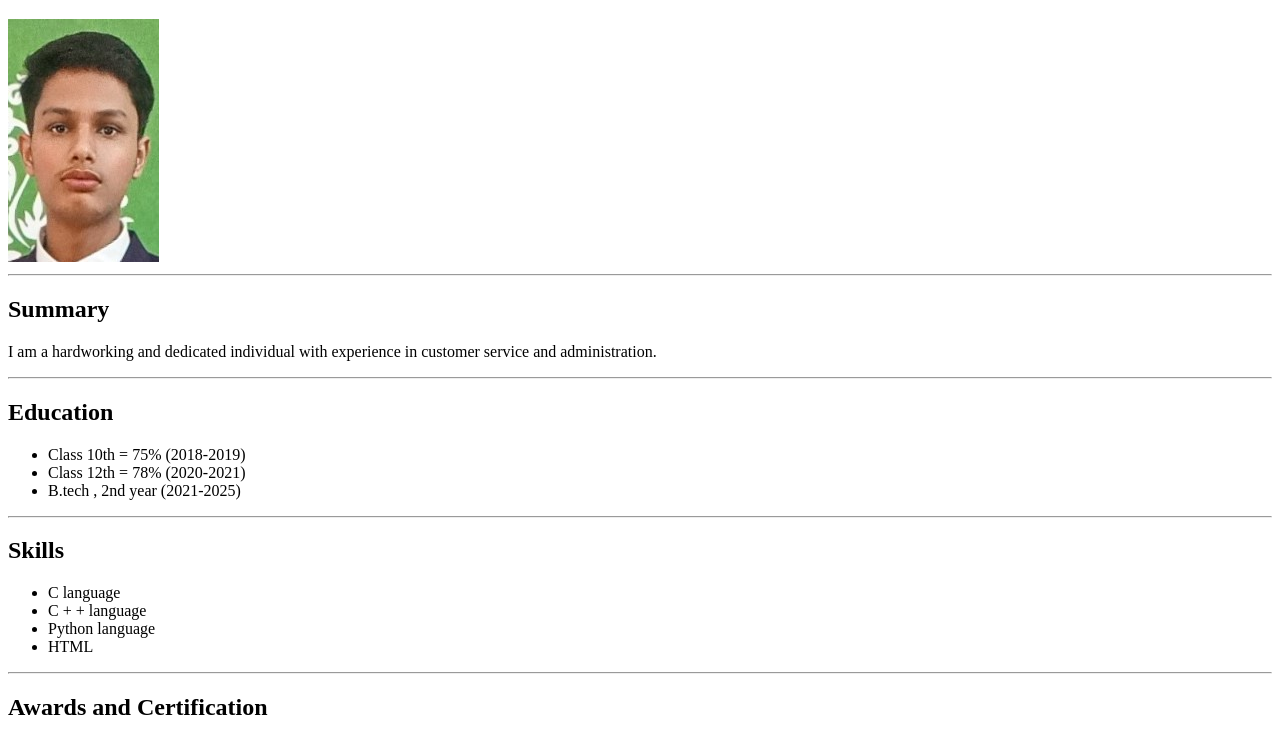
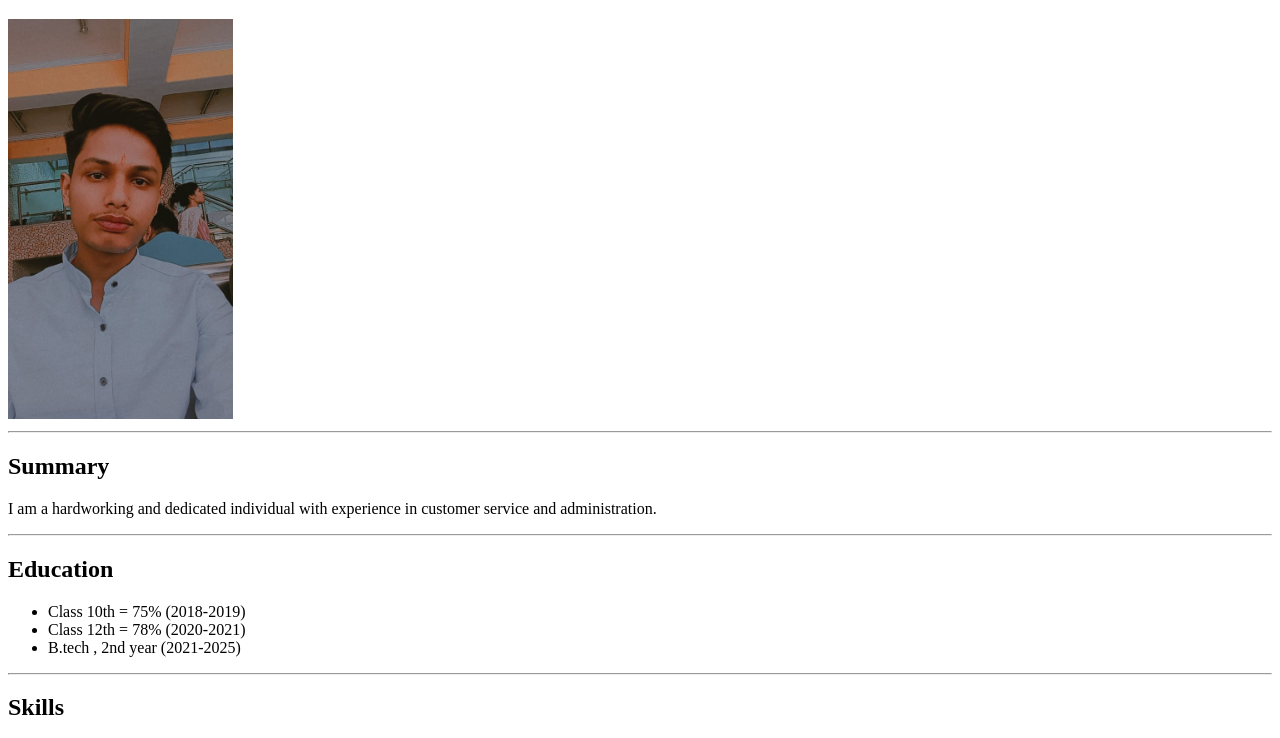
Before and after one commit to Devanshu78/My-Resume, a plain HTML site: page index.html in a window 1280 px wide. Shown: the part 61-799 px from the top of the page. Drawn offline with Linux system fonts and the light colour scheme.

Commit message:
Image Upadte

```diff
--- a/index.html
+++ b/index.html
@@ -8,7 +8,7 @@
 </head>
 <body>
     <h1>Devanshu Pandey</h1>
-    <img src="./Public/Self-img.jpeg" alt="image of Devanshu">
+    <img src="./Public/img2.jpeg" height="400" alt="image of Devanshu">
     <hr/>
     <h2>Summary</h2>
     <p>I am a hardworking and dedicated individual with experience in customer service and administration.</p>
```
Also changed, not shown: Public/img2.jpeg (added).
